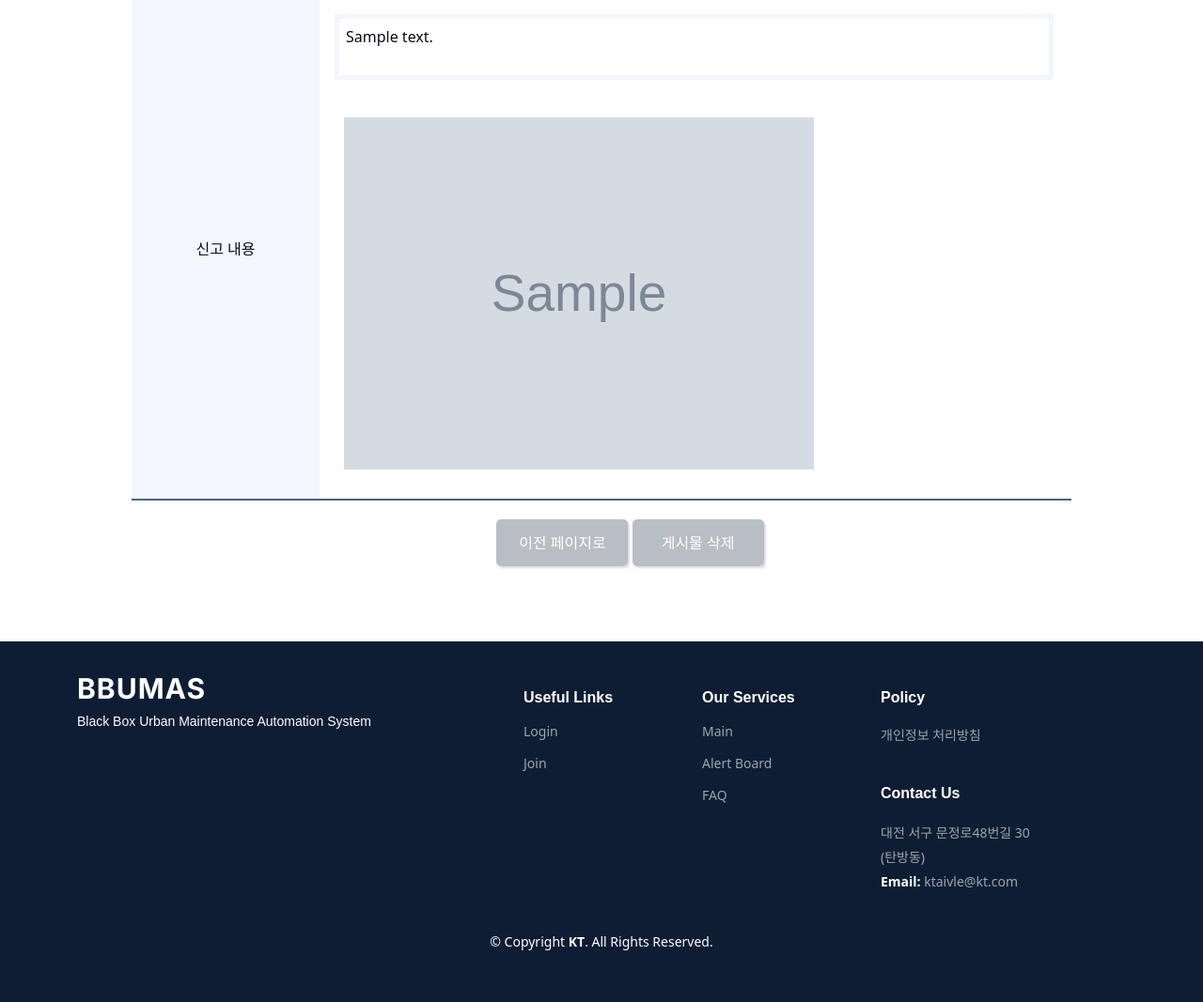
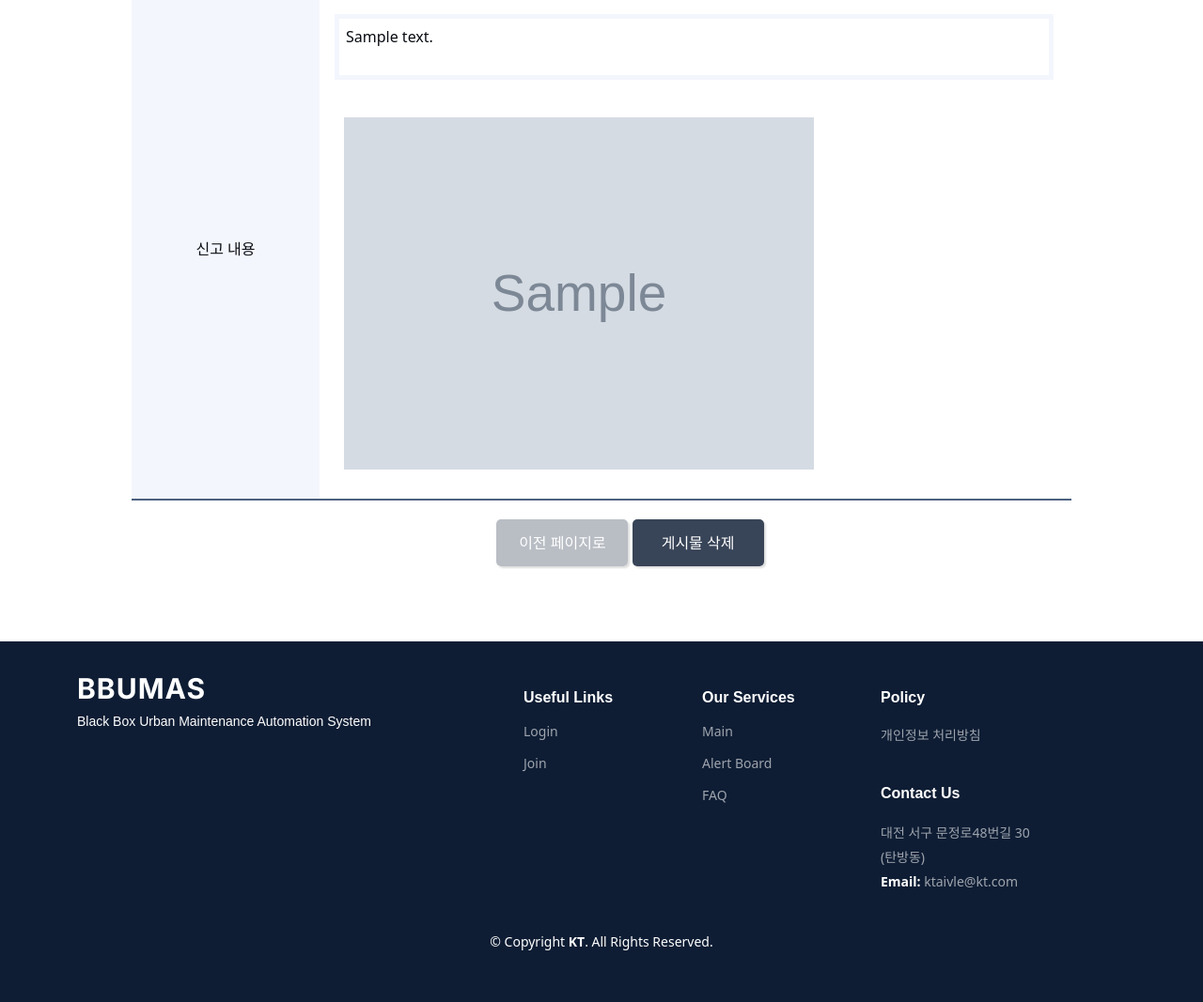
Before and after one commit to alfkalfk1234/BBUMAS_Aivle_3rd, a Django app: page /post/1 in a window 1280 px wide. Shown: the part 469-1536 px from the top of the page at 94% size. Run offline with Django 4.2, Linux system fonts and the light colour scheme; a user stored in the database is signed in; tables that the repository leaves empty hold one stand-in row (values such as "Sample post"); grey boxes marked "Sample" are stand-in pictures; some libraries are stand-ins or nearby versions; some web fonts are replaced.

Commit message:
post_detail.html 수정

```diff
--- a/post/templates/post/post_detail.html
+++ b/post/templates/post/post_detail.html
@@ -205,9 +205,9 @@
             <div class="btn-back">
               <button type="button" class="btn-btn" onclick="location.href='/post';" style="color:white; margin-left:40%; box-shadow: 2px 2px 2px #dedede;">이전 페이지로</button>
               {% if request.user == post.author %}
-                <button type="button" class="btn-btn" onclick="confirmDelete({{ post.id }})" style="color:white; color:white; box-shadow: 2px 2px 2px #dedede;">게시물 삭제</button>
+                <button type="button" class="btn-s" onclick="confirmDelete({{ post.id }})" style="color:white; color:white; box-shadow: 2px 2px 2px #dedede;">게시물 삭제</button>
               {% elif user.is_authenticated and user.is_staff %}
-                <button type="button" class="btn-btn" onclick="confirmDelete({{ post.id }})" style="color:white; color:white; box-shadow: 2px 2px 2px #dedede;">게시물 삭제</button>
+                <button type="button" class="btn-s" onclick="confirmDelete({{ post.id }})" style="color:white; color:white; box-shadow: 2px 2px 2px #dedede;">게시물 삭제</button>
               {% endif %}
             </div>
 
--- a/static/assets/css/main.css
+++ b/static/assets/css/main.css
@@ -227,6 +227,7 @@ h6 {
   color: #fff;
   transition: 0.3s;
 }
+
 .btn-s,
 .upload-btn {
   background-color: #0e1d34d2;
```
